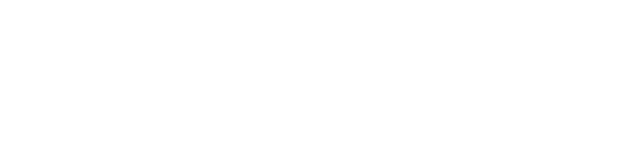
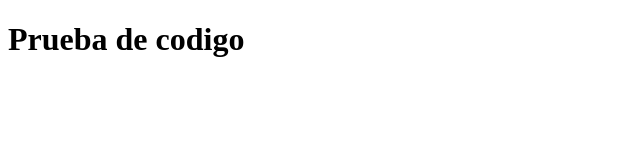
Before and after one commit to alucarddrk88/software_admin, a plain HTML site: page index.html in a window 1280 px wide. Shown: the whole page, without its empty margins (0-640 px from the left). Drawn offline with Linux system fonts and the light colour scheme.

Commit message:
se agrega un título al index

```diff
--- a/index.html
+++ b/index.html
@@ -7,5 +7,8 @@
     <title>Software Administrativo</title>
 </head>
 <body>
+    <div>
+        <h1>Prueba de codigo</h1><!-- modificacion de codigo-->
+    </div>
 </body>
 </html>
```
